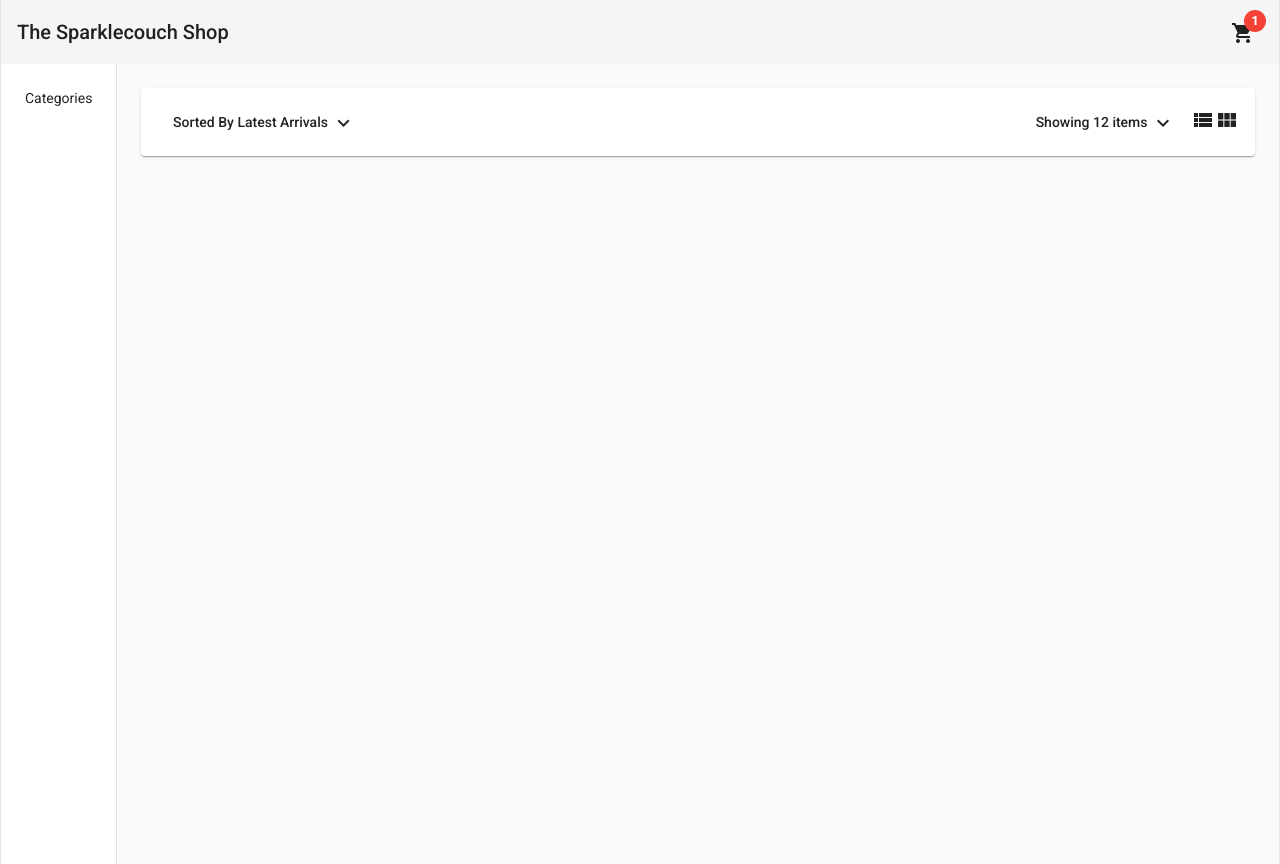
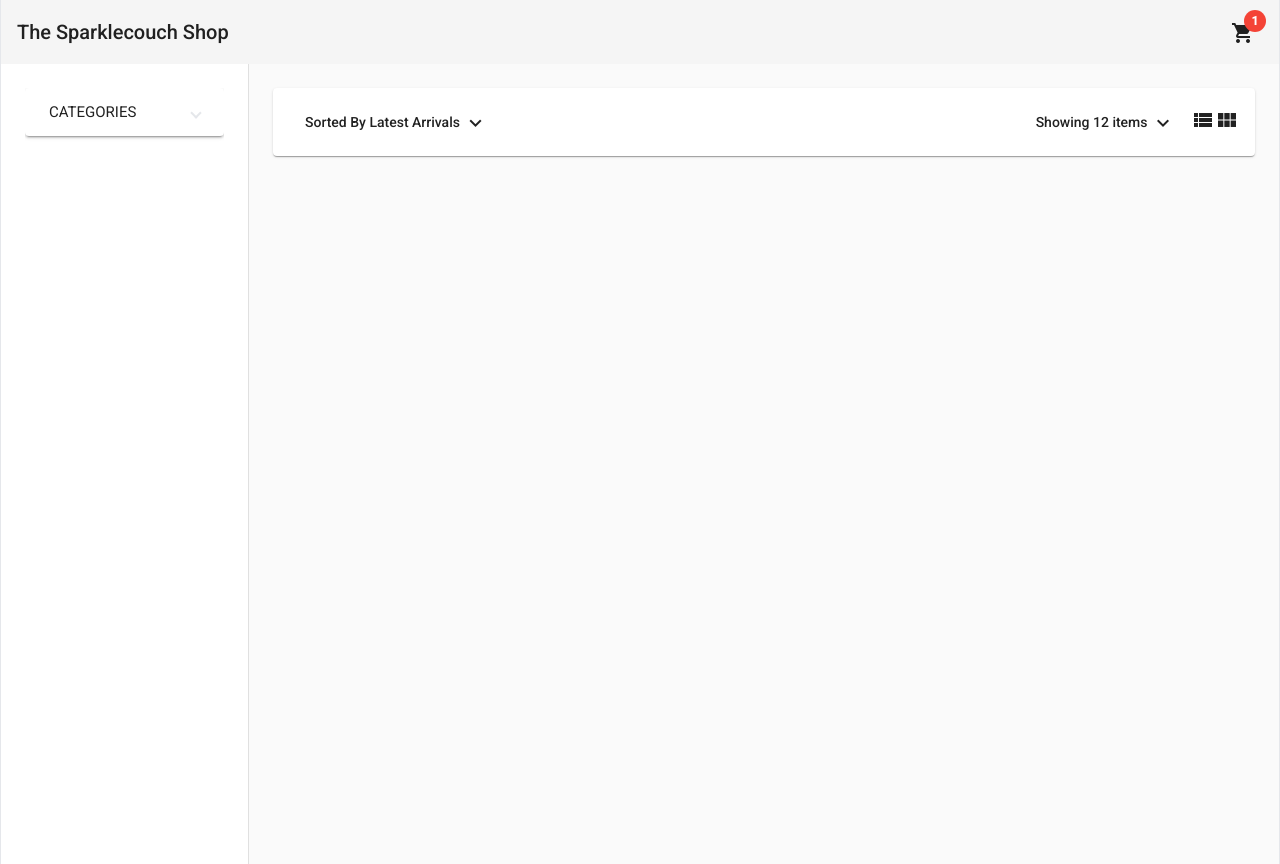
Before and after one commit to abhimanyouknow/eCommerce-Website, an Angular app in the folder Frontend/eCommerce-Website/: page /home in a window 1280 px wide. Built offline with nearby package versions, Linux system fonts and the light colour scheme.

Commit message:
Add Categories to Side Panel

```diff
--- a/Frontend/eCommerce-Website/src/app/app.module.ts
+++ b/Frontend/eCommerce-Website/src/app/app.module.ts
@@ -21,6 +21,7 @@
 import { HeaderComponent } from './components/header/header.component';
 import { HomeComponent } from './pages/home/home.component';
 import { ProductsHeaderComponent } from './pages/home/components/products-header/products-header.component';
+import { FiltersComponent } from './pages/home/components/filters/filters.component';
 
 
 @NgModule({
@@ -28,7 +29,8 @@
     AppComponent,
     HeaderComponent,
     HomeComponent,
-    ProductsHeaderComponent
+    ProductsHeaderComponent,
+    FiltersComponent
   ],
   imports: [
     BrowserModule,
--- /dev/null
+++ b/Frontend/eCommerce-Website/src/app/pages/home/components/filters/filters.component.html
@@ -0,0 +1,12 @@
+<!-- show this panel only if 'categories' are defined and have values -->
+<mat-expansion-panel *ngIf="categories">
+    <mat-expansion-panel-header>
+        <mat-panel-title> CATEGORIES </mat-panel-title>
+    </mat-expansion-panel-header>
+    <!-- only allow selection of one category -->
+    <mat-selection-list multiple="false">
+        <mat-list-option *ngFor="let category of categories" [value]="category">
+            <button (click)="onShowCategory(category)">{{category}}</button>
+        </mat-list-option>
+    </mat-selection-list>
+</mat-expansion-panel>
--- /dev/null
+++ b/Frontend/eCommerce-Website/src/app/pages/home/components/filters/filters.component.ts
@@ -0,0 +1,20 @@
+import { Component, EventEmitter, OnInit, Output } from '@angular/core';
+
+@Component({
+  selector: 'app-filters',
+  templateUrl: './filters.component.html',
+})
+export class FiltersComponent implements OnInit{
+  @Output() showCategory = new EventEmitter<string>();
+  categories = ['Antiques', 'Wooden Items', 'Brass Items', 'Paintings']
+
+  constructor() { }
+
+  ngOnInit(): void {
+
+  }
+
+  onShowCategory(category: string): void {
+    this.showCategory.emit(category);
+  }
+}
--- a/Frontend/eCommerce-Website/src/app/pages/home/home.component.html
+++ b/Frontend/eCommerce-Website/src/app/pages/home/home.component.html
@@ -1,8 +1,9 @@
 <mat-drawer-container [autosize]="true" class="min-h-full max-w-7xl mx-auto border-x">
     <mat-drawer mode="side" opened class="p-6">
-        <div>Categories</div>
+        <app-filters (showCategory)="onShowCategory($event)"></app-filters>
     </mat-drawer>
     <mat-drawer-content class="p-6">
         <app-products-header (columnsCount)="onColumnsCountChange($event)"></app-products-header>
+        {{category}}
     </mat-drawer-content>
 </mat-drawer-container>
--- a/Frontend/eCommerce-Website/src/app/pages/home/home.component.ts
+++ b/Frontend/eCommerce-Website/src/app/pages/home/home.component.ts
@@ -6,6 +6,7 @@
 })
 export class HomeComponent implements OnInit{
   itemsPerRow = 3;
+  category: string | undefined
 
   constructor() { }
 
@@ -16,4 +17,8 @@
   onColumnsCountChange(colsNum: number): void {
     this.itemsPerRow = colsNum;
   }
+
+  onShowCategory(newCategory: string): void {
+    this.category = newCategory;
+  }
 }
```
Also changed, not shown: 2 other files (tests, documents, lock files or other folders).
